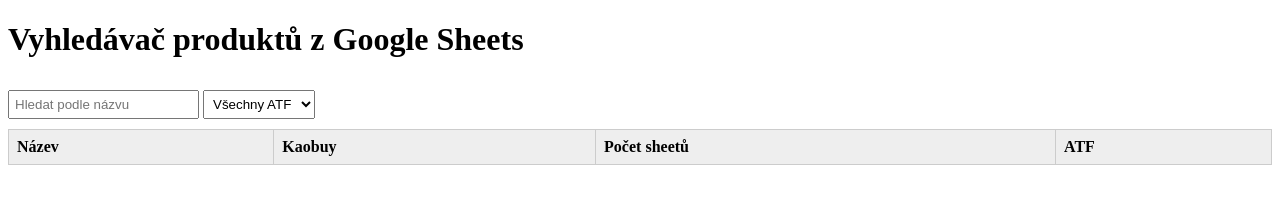
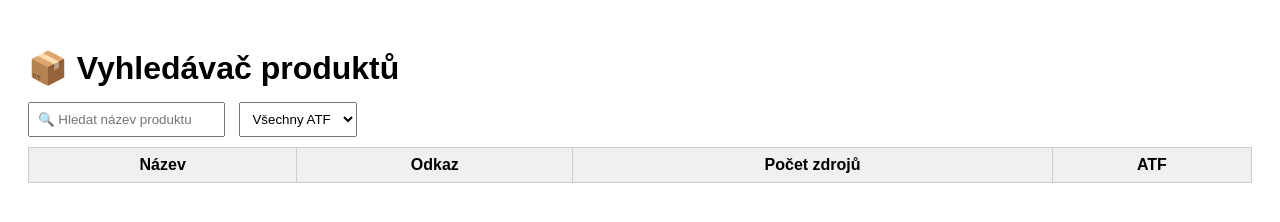
Before and after one commit to FermarkkkkAAAff/ssssssssssssssssssssssssssssssssssssss, a plain HTML site: page Index.html in a window 1280 px wide. Drawn offline with Linux system fonts and the light colour scheme; no server answers.

Commit message:
Update Index.html

```diff
--- a/Index.html
+++ b/Index.html
@@ -2,35 +2,31 @@
 <html lang="cs">
 <head>
   <meta charset="UTF-8">
+  <meta name="viewport" content="width=device-width, initial-scale=1">
   <title>Vyhledávač produktů</title>
-  <style>
-    table { border-collapse: collapse; width: 100%; }
-    th, td { border: 1px solid #ccc; padding: 8px; text-align: left; }
-    th { cursor: pointer; background-color: #eee; }
-    input, select { margin: 10px 0; padding: 5px; }
-  </style>
+  <link rel="stylesheet" href="style.css">
 </head>
 <body>
-  <h1>Vyhledávač produktů z Google Sheets</h1>
-  <input type="text" id="search" placeholder="Hledat podle názvu">
+  <div class="container">
+    <h1>📦 Vyhledávač produktů</h1>
+    <input type="text" id="search" placeholder="🔍 Hledat název produktu">
     <select id="atfFilter">
       <option value="">Všechny ATF</option>
       <option value="ano">Ano</option>
       <option value="ne">Ne</option>
     </select>
-
     <table id="results">
       <thead>
         <tr>
           <th onclick="sortTable(0)">Název</th>
-        <th onclick="sortTable(1)">Kaobuy</th>
-        <th onclick="sortTable(2)">Počet sheetů</th>
+          <th onclick="sortTable(1)">Odkaz</th>
+          <th onclick="sortTable(2)">Počet zdrojů</th>
           <th onclick="sortTable(3)">ATF</th>
         </tr>
       </thead>
       <tbody></tbody>
     </table>
-
+  </div>
   <script src="main.js"></script>
 </body>
 </html>
```
Lines whose indentation alone changed are shown as unchanged.
